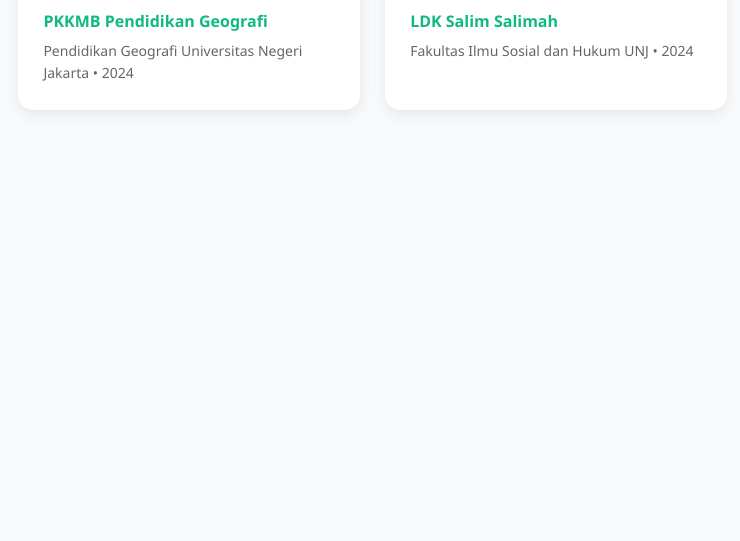
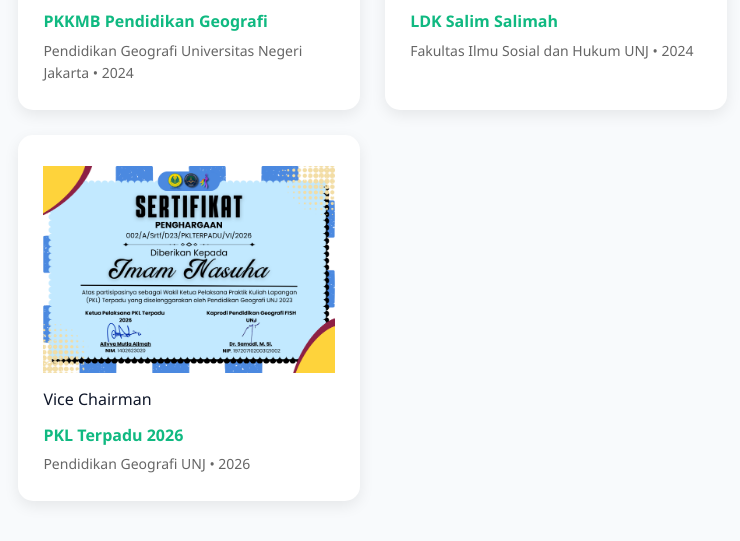
Before and after one commit to ImamNasuha01/imam-nasuha-portfolio, a plain HTML site: page certificates.html in a window 1280 px wide. Shown: the part 2380-2921 px from the top of the page, without its empty margins (84-824 px from the left). Before the commit the page ends 2610 px from the top, so only its background shows below. Drawn offline with Linux system fonts and the light colour scheme.

Commit message:
Add certificate card for Vice Chairman 2026

```diff
--- a/certificates.html
+++ b/certificates.html
@@ -298,6 +298,25 @@
 
 <a href="assets/certificates/vice-chairman.pdf" target="_blank"></a>
 
+<div class="certificate-card">
+
+    <img src="assets/certificates/Wakil-terpadu-2026.png"
+         alt="Wakil Terpadu 2026">
+
+    <span class="certificate-role">
+        Vice Chairman
+    </span>
+
+    <h3>
+        PKL Terpadu 2026
+    </h3>
+
+    <p>
+        Pendidikan Geografi UNJ • 2026
+    </p>
+
+</div>
+
 </section>
 
 </main>
```
